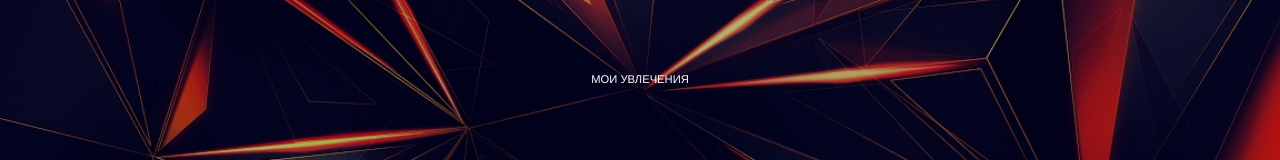
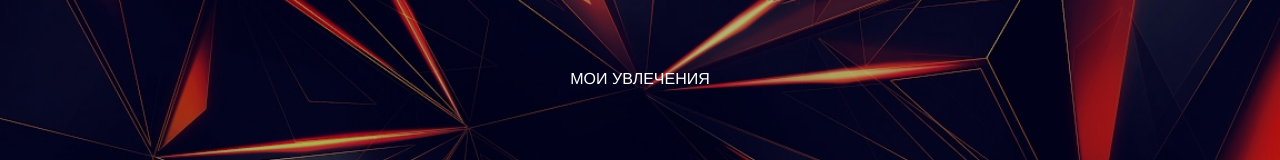
Before and after one commit to ZoomBySNik/site, a plain HTML site: page index.html in a window 1280 px wide. Shown: the part 321-481 px from the top of the page. Drawn offline with Linux system fonts and the light colour scheme.

Commit message:
Update style.css

```diff
--- a/style.css
+++ b/style.css
@@ -21,7 +21,7 @@ body {
 }
 
 .header-title {
-  font-size: 70%;
+  font-size: 30wv;
   color: white;
   text-transform: uppercase;
   font-weight: 500;
```
